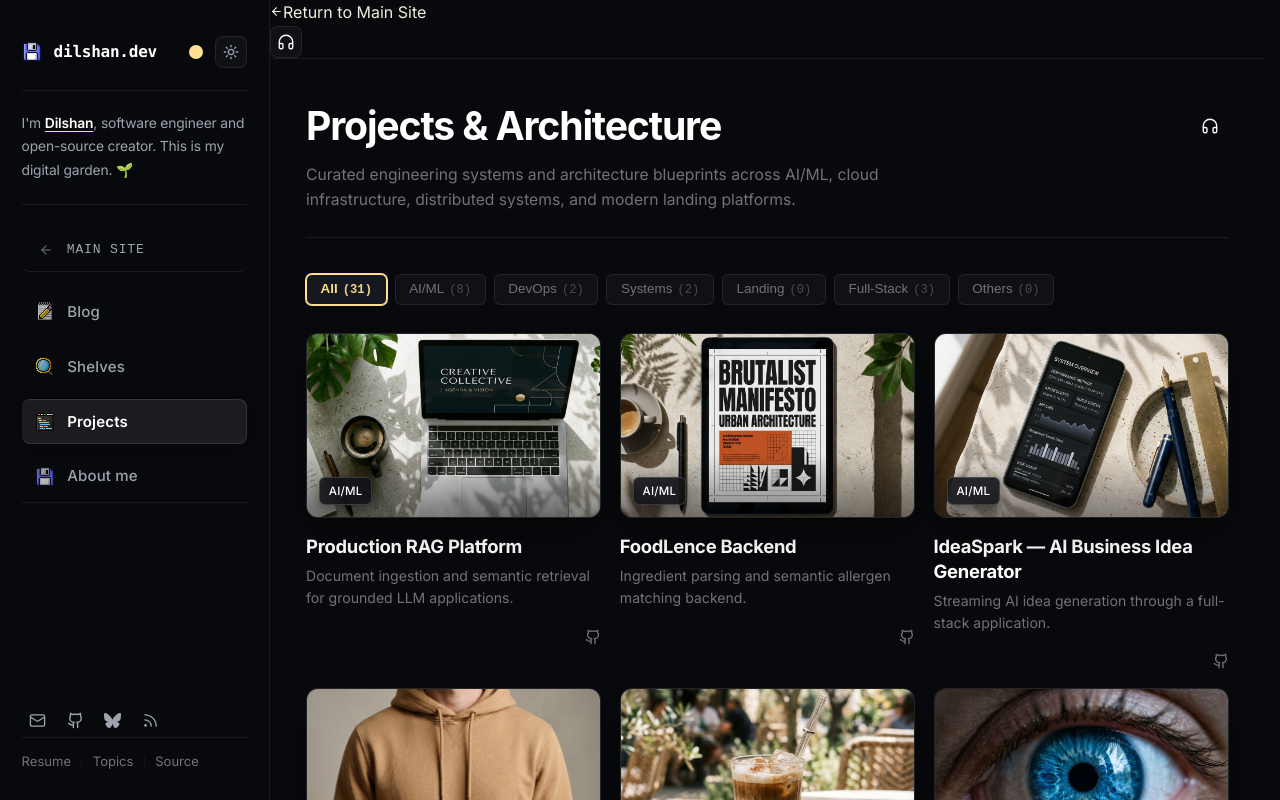
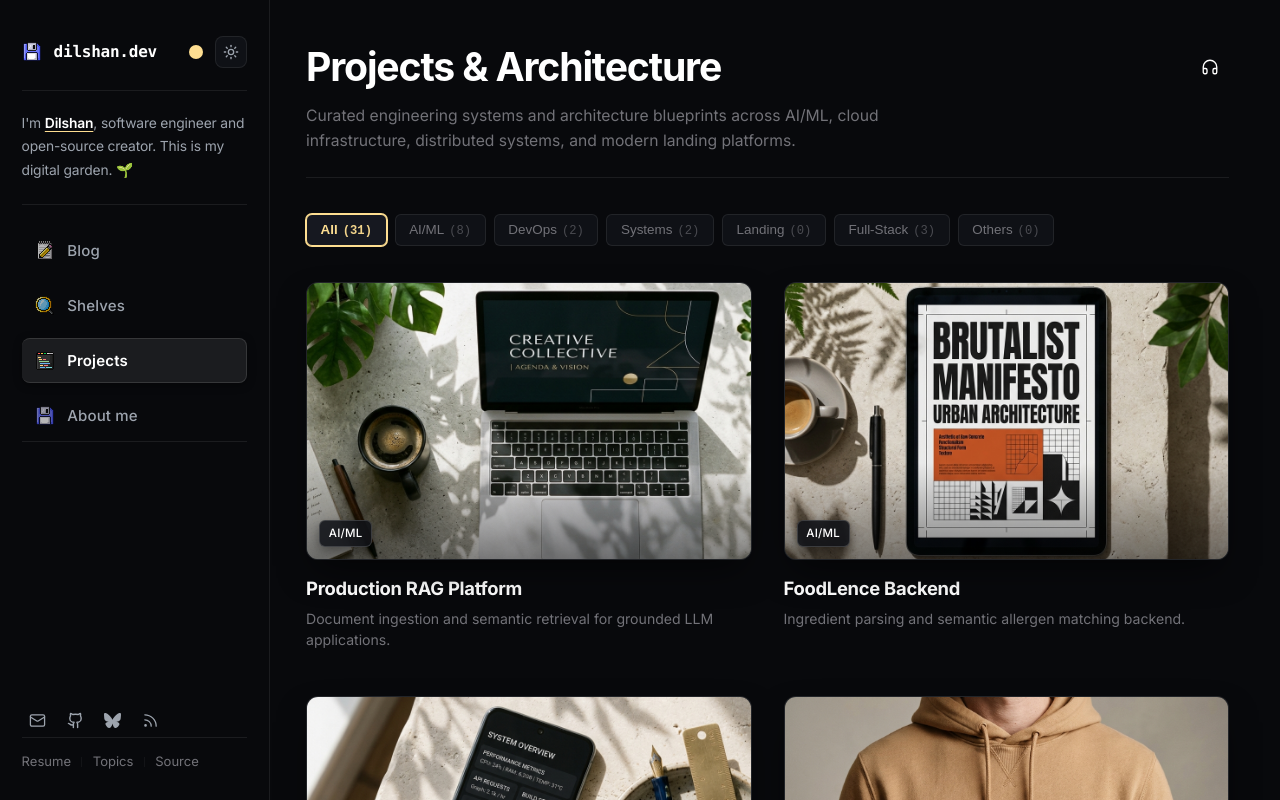
Before and after one commit to dilshandevxx/dilshan-personal-portfolio, a Next.js app: page /portfolio in a window 1280 px wide. Shown: the top 800 px of the page. Built offline with nearby package versions, Linux system fonts and the light colour scheme; a web font is replaced by a local one.

Commit message:
fix(portfolio): remove duplicate sections, top-bar ambient player, and calibrate grid spacing

```diff
--- a/src/app/portfolio/layout.tsx
+++ b/src/app/portfolio/layout.tsx
@@ -16,21 +16,6 @@ export default function PortfolioLayout({
 
       {/* Main Content Area */}
       <div className="portfolio-main-column">
-        {/* Desktop Top Bar: Return to Main Site + Ambient Player */}
-        <div className="portfolio-top-bar hidden lg:flex items-center justify-between w-full px-6 py-3">
-          <Link
-            href="/"
-            className="inline-flex items-center gap-1.5 text-xs font-mono uppercase tracking-widest text-[var(--pf-text-secondary, #9da4ae)] hover:text-[var(--pf-text-heading, #ffffff)] px-3 py-1.5 rounded border border-[var(--pf-border, rgba(255, 255, 255, 0.08))] hover:border-[var(--pf-border-strong, rgba(255, 255, 255, 0.2))] bg-[var(--pf-card-bg, #0f1116)] transition-all"
-            title="Return to Main Landing Page"
-          >
-            <ArrowLeft size={13} />
-            <span>Return to Main Site</span>
-          </Link>
-          <div className="flex items-center gap-2.5">
-            <AmbientPlayer variant="floating" />
-          </div>
-        </div>
-
         <main className="portfolio-content-area">
           {children}
         </main>
--- a/src/components/PortfolioProjectsView.tsx
+++ b/src/components/PortfolioProjectsView.tsx
@@ -121,76 +121,20 @@ export function PortfolioProjectsView() {
       )}
 
       {/* Projects Grid */}
-      <div className="cards" style={{ marginTop: selectedCategory === "All" ? "1.75rem" : "1.25rem" }}>
+      <div
+        style={{
+          display: "grid",
+          gridTemplateColumns: "repeat(auto-fill, minmax(320px, 1fr))",
+          columnGap: "clamp(1.5rem, 2.5vw, 2.5rem)",
+          rowGap: "clamp(2.5rem, 3.5vw, 3.5rem)",
+          marginTop: selectedCategory === "All" ? "2.25rem" : "1.5rem",
+          paddingBottom: "3rem",
+        }}
+      >
         {filteredProjects.map((project, idx) => (
           <ProjectCard key={project.slug} project={project} index={idx} />
         ))}
       </div>
-
-      {/* Footer Strip */}
-      <footer className="guides-footer-strip" style={{ maxWidth: "100%", marginTop: "4rem" }}>
-        <nav className="guides-footer-links" aria-label="Quick contact links">
-          <a
-            href={`mailto:${siteConfig.social.email}`}
-            className="guides-footer-link"
-            title="Email Dilshan"
-          >
-            <Mail size={14} strokeWidth={1.8} />
-            <span>Email contact</span>
-          </a>
-          <Link href="/rss.xml" className="guides-footer-link" title="Subscribe to RSS Feed">
-            <Rss size={14} strokeWidth={1.8} />
-            <span>RSS feed</span>
-          </Link>
-          <a
-            href={siteConfig.social.x}
-            target="_blank"
-            rel="noopener noreferrer"
-            className="guides-footer-link"
-            title="Follow on X"
-          >
-            <XIcon size={12} />
-            <span>X (Twitter)</span>
-          </a>
-          <a
-            href={siteConfig.social.github}
-            target="_blank"
-            rel="noopener noreferrer"
-            className="guides-footer-link"
-            title="GitHub Profile"
-          >
-            <GithubIcon size={13} />
-            <span>GitHub</span>
-          </a>
-        </nav>
-        <div className="guides-footer-badges" aria-label="Core Engineering Stack">
-          <span className="guides-badge-pill">
-            <Code2 size={13} />
-            <span>Next.js</span>
-          </span>
-          <span className="guides-badge-pill">
-            <Binary size={13} />
-            <span>TypeScript</span>
-          </span>
-          <span className="guides-badge-pill">
-            <Server size={13} />
-            <span>Docker</span>
-          </span>
-          <span className="guides-badge-pill">
-            <Cpu size={13} />
-            <span>PyTorch</span>
-          </span>
-          <span className="guides-badge-pill">
-            <Layers size={13} />
-            <span>Kubernetes</span>
-          </span>
-        </div>
-        <div className="guides-footer-credit">
-          <span>Crafted by {siteConfig.name}</span>
-          <span className="credit-dot">&bull;</span>
-          <span>Open Digital Garden</span>
-        </div>
-      </footer>
     </div>
   );
 }
--- a/src/components/PortfolioSidebar.tsx
+++ b/src/components/PortfolioSidebar.tsx
@@ -72,7 +72,6 @@ export function PortfolioSidebar() {
     <>
       {/* Mobile Top Navigation Header (< 1020px) */}
       <header className="mobile-header">
-        <div style={{ display: "flex", alignItems: "center", gap: "0.5rem" }}>
         <Link href="/" className="mobile-brand-link">
           <Image
             src="/nav-floppy.png"
@@ -84,24 +83,6 @@ export function PortfolioSidebar() {
           />
           <span className="site-name">dilshan.dev</span>
         </Link>
-          <Link
-            href="/"
-            style={{
-              fontSize: "10px",
-              fontFamily: "monospace",
-              textTransform: "uppercase",
-              letterSpacing: "0.08em",
-              padding: "2px 6px",
-              borderRadius: "4px",
-              border: "1px solid var(--pf-border, rgba(255, 255, 255, 0.1))",
-              color: "var(--pf-text-secondary, #9da4ae)",
-              textDecoration: "none",
-            }}
-            title="Return to Main Landing Page"
-          >
-            &larr; MAIN
-          </Link>
-        </div>
         <div className="mobile-header-actions">
           <ColorPicker />
           <ThemeToggle />
@@ -173,26 +154,6 @@ export function PortfolioSidebar() {
         {/* Section 3: Primary Navigation Links (Blog, Shelves, Projects, About me) */}
         <section className="sidebar-section">
           <nav className="sidebar-nav-links" aria-label="Portfolio Navigation">
-            {/* Subtle Main Site Return Link */}
-            <Link
-              href="/"
-              onClick={() => setMobileOpen(false)}
-              className="sidebar-nav-item sidebar-nav-main-site"
-              title="Return to Main Landing Page"
-              style={{
-                borderBottom: "1px solid var(--pf-border, rgba(255, 255, 255, 0.08))",
-                paddingBottom: "0.6rem",
-                marginBottom: "0.5rem",
-              }}
-            >
-              <span className="sidebar-nav-icon-wrap" aria-hidden="true">
-                <ArrowLeft size={14} strokeWidth={1.8} />
-              </span>
-              <span className="sidebar-nav-label" style={{ fontSize: "0.82rem", textTransform: "uppercase", letterSpacing: "0.06em", fontFamily: "var(--font-mono, monospace)" }}>
-                Main site
-              </span>
-            </Link>
-
             {navLinks.map((item) => (
               <Link
                 key={item.path}
--- a/src/components/ProjectCard.module.css
+++ b/src/components/ProjectCard.module.css
@@ -110,41 +110,3 @@
   -webkit-box-orient: vertical;
   overflow: hidden;
 }
-
-/* Card Actions (GitHub & Live Links) */
-.cardFooter {
-  display: flex;
-  align-items: center;
-  justify-content: flex-end;
-  gap: 0.75rem;
-  margin-top: 0.75rem;
-  padding-top: 0.5rem;
-}
-
-.liveLink {
-  display: inline-flex;
-  align-items: center;
-  gap: 0.3rem;
-  color: var(--color-primary, #dc8167);
-  text-decoration: none;
-  font-family: var(--font-mono, monospace);
-  font-size: 0.75rem;
-  font-weight: 600;
-  letter-spacing: 0.04em;
-  transition: opacity 0.2s ease;
-}
-
-.liveLink:hover {
-  text-decoration: underline;
-}
-
-.githubLink {
-  display: inline-flex;
-  align-items: center;
-  color: var(--color-text-muted, #788090);
-  transition: color 0.2s ease;
-}
-
-.githubLink:hover {
-  color: var(--color-text-emphasized, #ffffff);
-}
--- a/src/components/ProjectCard.tsx
+++ b/src/components/ProjectCard.tsx
@@ -5,8 +5,6 @@ import Link from "next/link";
 import Image from "next/image";
 import { useRouter } from "next/navigation";
 import { Project, getProjectThumbnail } from "@/data/projects";
-import { GithubIcon } from "@/components/SocialIcons";
-import { ExternalLink } from "lucide-react";
 import styles from "./ProjectCard.module.css";
 
 export function ProjectCard({
@@ -62,38 +60,6 @@ export function ProjectCard({
           <p className={styles.cardDescription}>{project.tagline}</p>
         </div>
       </Link>
-
-      {/* Card Action Icons (Clean GitHub Icon + Live Icon only if live demo exists) */}
-      <div className={styles.cardFooter}>
-        {project.demoUrl && (
-          <a
-            href={project.demoUrl}
-            target="_blank"
-            rel="noopener noreferrer"
-            onClick={(e) => e.stopPropagation()}
-            title="Live Application"
-            aria-label="Live Application"
-            className={styles.liveLink}
-          >
-            <ExternalLink size={13} />
-            <span>Live</span>
-          </a>
-        )}
-
-        {project.githubUrl && (
-          <a
-            href={project.githubUrl}
-            target="_blank"
-            rel="noopener noreferrer"
-            onClick={(e) => e.stopPropagation()}
-            title="GitHub Repository"
-            aria-label="GitHub Repository"
-            className={styles.githubLink}
-          >
-            <GithubIcon size={16} />
-          </a>
-        )}
-      </div>
     </article>
   );
 }
```
Also changed, not shown: src/app/portfolio/shelves/page.tsx (+3 -70 lines). Lines whose indentation alone changed are shown as unchanged.
